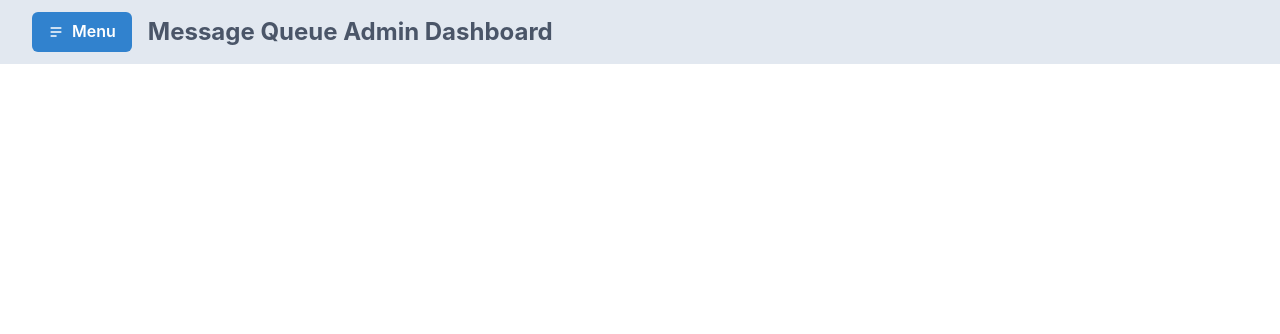
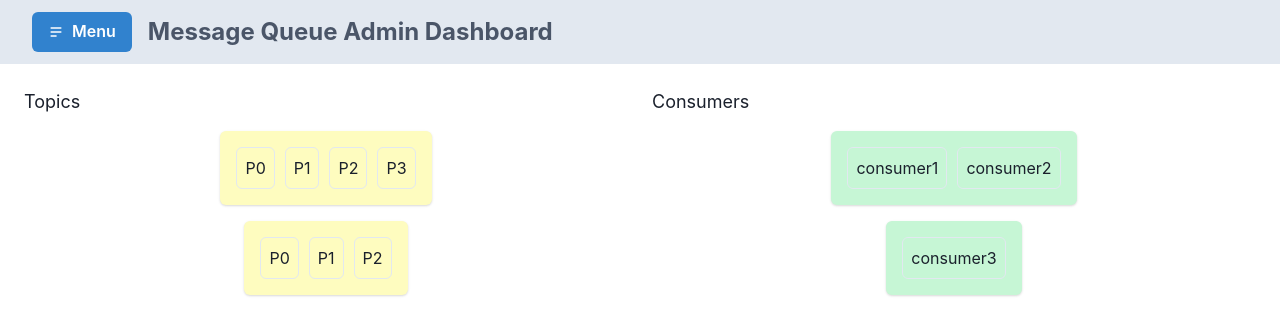
Before and after one commit to CMU-SV-MQ/MessageQueueDashboard, a React (Create React App) app: page /message-queue-admin in a window 1280 px wide. Shown: the top 334 px of the page. Built offline with nearby package versions, Linux system fonts and the light colour scheme.

Commit message:
add dummy data, simple layout for consumers and topics groups

```diff
--- a/src/App.js
+++ b/src/App.js
@@ -1,8 +1,8 @@
 import { ChakraProvider } from "@chakra-ui/react";
 import { BrowserRouter as Router, Routes, Route } from "react-router-dom";
 import Dashboard from "./pages/Dashboard";
-import MessageQueueAdmin from "./pages/MessageQueueAdmin";
-import DataFlow from "./pages/DataFlow";
+import Monitor from "./pages/Monitor";
+import BrokerDetail from "./pages/BrokerDetail";
 
 function App() {
   return (
@@ -10,8 +10,8 @@
       <Router>
         <Routes>
           <Route path="/" element={<Dashboard />} />
-          <Route path="/message-queue-admin" element={<MessageQueueAdmin />} />
-          <Route path="/data-flow" element={<DataFlow />} />
+          <Route path="/message-queue-admin" element={<Monitor />} />
+          <Route path="/data-flow" element={<BrokerDetail />} />
         </Routes>
       </Router>
     </ChakraProvider>
--- a/src/pages/DataFlow.js
+++ b/src/pages/BrokerDetail.js
@@ -1,6 +1,6 @@
 import Header from "../components/Header";
 
-function DataFlow() {
+function BrokerDetail() {
   return (
     <div>
       <Header />
@@ -9,4 +9,4 @@
   );
 }
 
-export default DataFlow;
+export default BrokerDetail;
--- a/src/pages/MessageQueueAdmin.js
+++ /dev/null
@@ -1,12 +0,0 @@
-import Header from "../components/Header";
-
-function MessageQueueAdmin() {
-  return (
-    <div>
-      <Header />
-      {/* Add the rest of your message queue admin-specific components here */}
-    </div>
-  );
-}
-
-export default MessageQueueAdmin;
--- /dev/null
+++ b/src/pages/Monitor.js
@@ -0,0 +1,130 @@
+import Header from "../components/Header";
+import PropTypes from "prop-types";
+import {
+  Box,
+  Grid,
+  GridItem,
+  Text,
+  VStack,
+  Wrap,
+  WrapItem,
+} from "@chakra-ui/react";
+import { motion } from "framer-motion";
+
+// dummy data
+const topics = [
+  { id: "topic0", partitions: ["P0", "P1", "P2", "P3"] },
+  { id: "topic1", partitions: ["P0", "P1", "P2"] },
+];
+
+const consumerGroups = [
+  { id: "consumerGroup0", consumers: ["consumer1", "consumer2"] },
+  { id: "consumerGroup1", consumers: ["consumer3"] },
+];
+
+const MotionBox = motion(Box);
+
+const TopicCard = ({ topic }) => (
+  <MotionBox
+    bg="yellow.100"
+    p={4}
+    borderRadius="md"
+    boxShadow="base"
+    layout
+    initial={{ opacity: 0 }}
+    animate={{ opacity: 1 }}
+    exit={{ opacity: 0 }}
+  >
+    <Wrap spacing="10px">
+      {topic.partitions.map((partition) => (
+        <WrapItem key={partition}>
+          <Box p={2} border="1px" borderColor="gray.200" borderRadius="md">
+            {partition}
+          </Box>
+        </WrapItem>
+      ))}
+    </Wrap>
+  </MotionBox>
+);
+
+TopicCard.propTypes = {
+  topic: PropTypes.shape({
+    partitions: PropTypes.arrayOf(PropTypes.string),
+  }).isRequired,
+};
+
+const ConsumerGroupCard = ({ group }) => (
+  <MotionBox
+    bg="green.100"
+    p={4}
+    borderRadius="md"
+    boxShadow="base"
+    layout
+    initial={{ opacity: 0 }}
+    animate={{ opacity: 1 }}
+    exit={{ opacity: 0 }}
+  >
+    <Wrap spacing="10px">
+      {group.consumers.map((consumer) => (
+        <WrapItem key={consumer}>
+          <Box p={2} border="1px" borderColor="gray.200" borderRadius="md">
+            {consumer}
+          </Box>
+        </WrapItem>
+      ))}
+    </Wrap>
+    {/* <VStack>
+      {group.consumers.map((consumer) => (
+        <Box
+          key={consumer}
+          p={2}
+          border="1px"
+          borderColor="gray.200"
+          borderRadius="md"
+        >
+          {consumer}
+        </Box>
+      ))}
+    </VStack> */}
+  </MotionBox>
+);
+
+ConsumerGroupCard.propTypes = {
+  group: PropTypes.shape({
+    consumers: PropTypes.arrayOf(PropTypes.string),
+  }).isRequired,
+};
+
+// Monitor component
+function Monitor() {
+  return (
+    <Box>
+      <Header />
+      <Grid templateColumns="repeat(2, 1fr)" gap={6} p={6}>
+        <GridItem>
+          <Text fontSize="lg" mb={4}>
+            Topics
+          </Text>
+          <VStack spacing={4}>
+            {topics.map((topic) => (
+              <TopicCard key={topic.id} topic={topic} />
+            ))}
+          </VStack>
+        </GridItem>
+        <GridItem>
+          <Text fontSize="lg" mb={4}>
+            Consumers
+          </Text>
+          <VStack spacing={4}>
+            {consumerGroups.map((group) => (
+              <ConsumerGroupCard key={group.id} group={group} />
+            ))}
+          </VStack>
+        </GridItem>
+      </Grid>
+      {/* Relationship lines can be added with SVG or canvas drawing */}
+    </Box>
+  );
+}
+
+export default Monitor;
```
Also changed, not shown: 1 other file (tests, documents, lock files or other folders).
